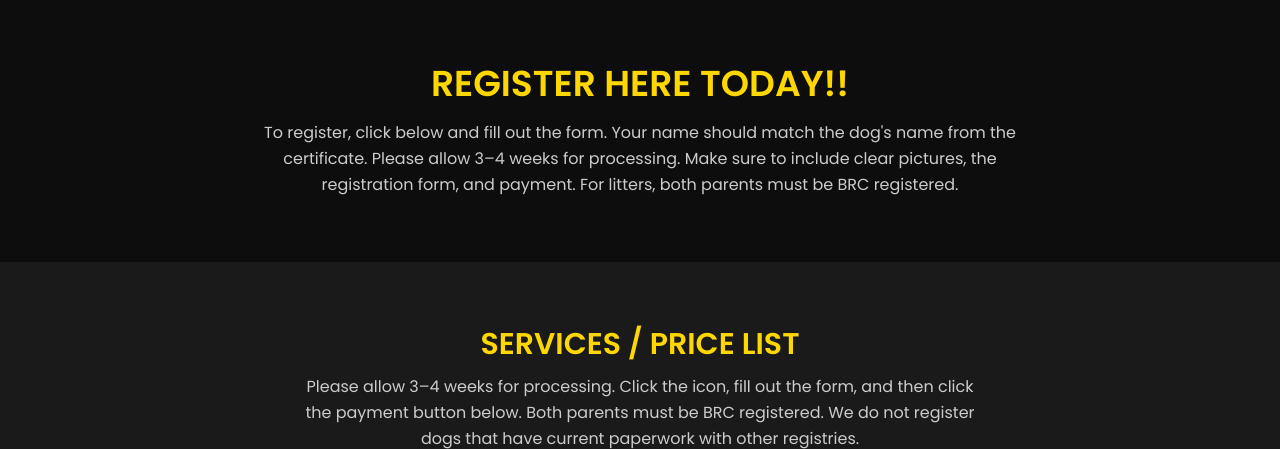
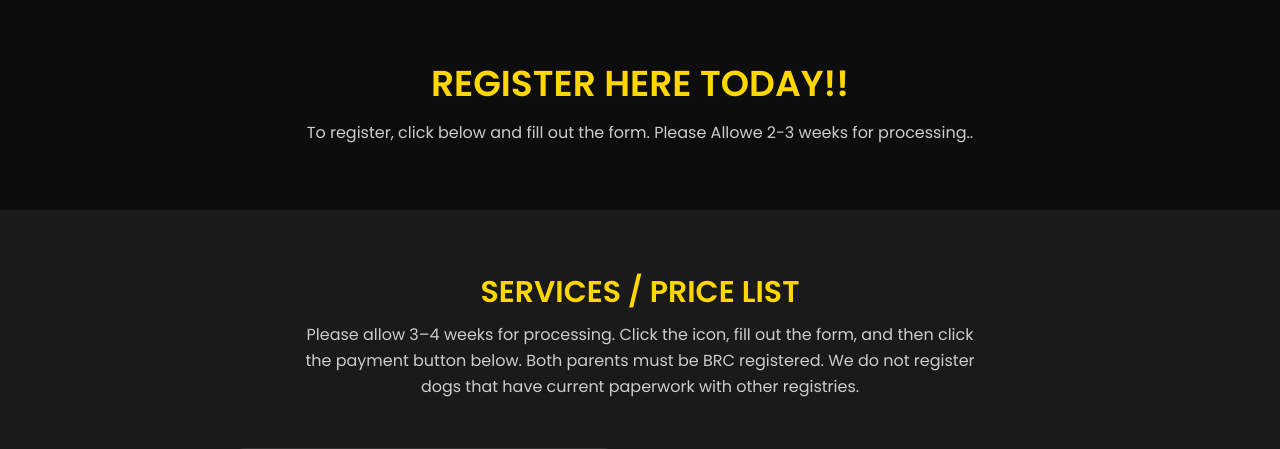
Before and after one commit to anderson895/Xclusiveexoticbullyclub, a PHP site: page /registration in a window 1280 px wide. Shown: the part 73-522 px from the top of the page. Run offline with PHP 8.4, Linux system fonts and the light colour scheme; style sheets or scripts are compiled from the project's sources.

Commit message:
Update registration.php

```diff
--- a/registration.php
+++ b/registration.php
@@ -7,9 +7,7 @@
 <section class="text-center py-16 px-6 bg-[#0D0D0D]">
   <h1 class="text-4xl font-bold text-[#FFD700] uppercase">Register Here Today!!</h1>
   <p class="mt-4 max-w-3xl mx-auto text-base text-[#CCCCCC] leading-relaxed">
-    To register, click below and fill out the form. Your name should match the dog's name from the certificate.
-    Please allow 3–4 weeks for processing. Make sure to include clear pictures, the registration form, and payment.
-    For litters, both parents must be BRC registered.
+    To register, click below and fill out the form. Please Allowe 2-3 weeks for processing..
   </p>
 </section>
 
```
